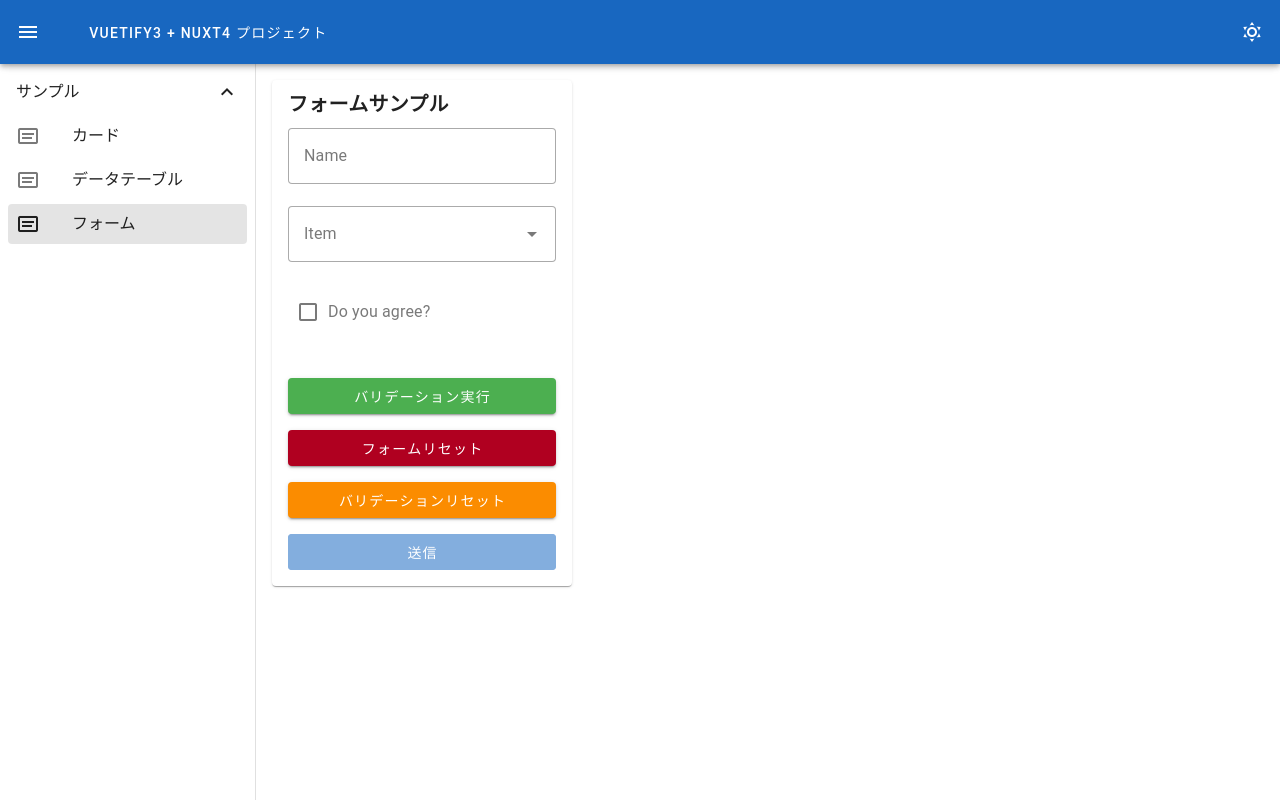
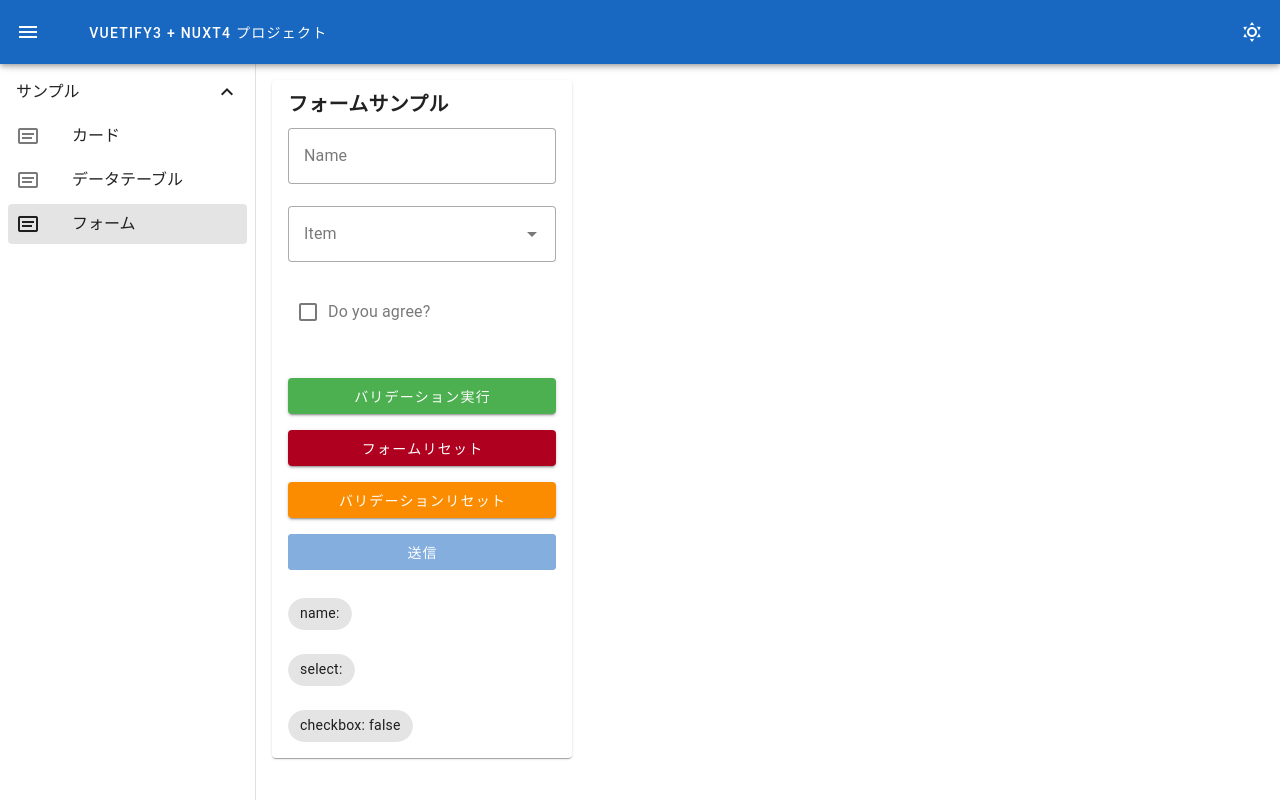
Before and after one commit to 50516004/vuetify-nuxt, a Nuxt app: page /sample/FormSample in a window 1280 px wide. Built offline with nearby package versions, Linux system fonts and the light colour scheme.

Commit message:
フォームサンプル修正

```diff
--- a/app/pages/sample/FormSample.vue
+++ b/app/pages/sample/FormSample.vue
@@ -85,6 +85,17 @@
 
             <v-btn class="mt-4" color="primary" :disabled="!ready">送信</v-btn>
           </div>
+          <v-row justify="start" class="mt-4">
+            <v-col cols="12">
+              <v-chip>name: {{ name }}</v-chip>
+            </v-col>
+            <v-col cols="12">
+              <v-chip>select: {{ select }}</v-chip>
+            </v-col>
+            <v-col cols="12">
+              <v-chip>checkbox: {{ checkbox }}</v-chip>
+            </v-col>
+          </v-row>
         </v-form>
       </v-card-text>
     </v-card>
```
